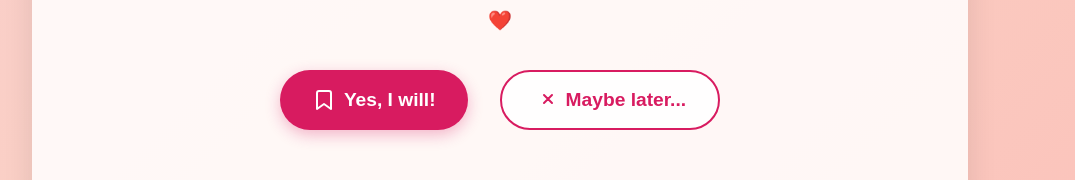
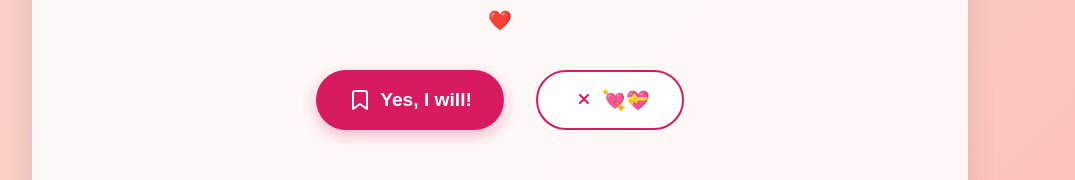
Before and after one commit to riteshJadhav234/vaishuu, a plain HTML site: page index.html in a window 1280 px wide. Shown: the part 1441-1621 px from the top of the page, without its empty margins (140-1215 px from the left). Drawn offline with Linux system fonts and the light colour scheme.

Commit message:
Update index.html

```diff
--- a/index.html
+++ b/index.html
@@ -318,7 +318,7 @@
                     <svg width="24" height="24" viewBox="0 0 24 24" fill="none" stroke="currentColor" stroke-width="2" stroke-linecap="round" stroke-linejoin="round">
                         <path d="M10 15l4-4m0 0l4-4m-4 4l-4-4m4 4l4 4"></path>
                     </svg>
-                    Maybe later...
+                    💘💝
                 </button>
             </div>
         </div>
```
